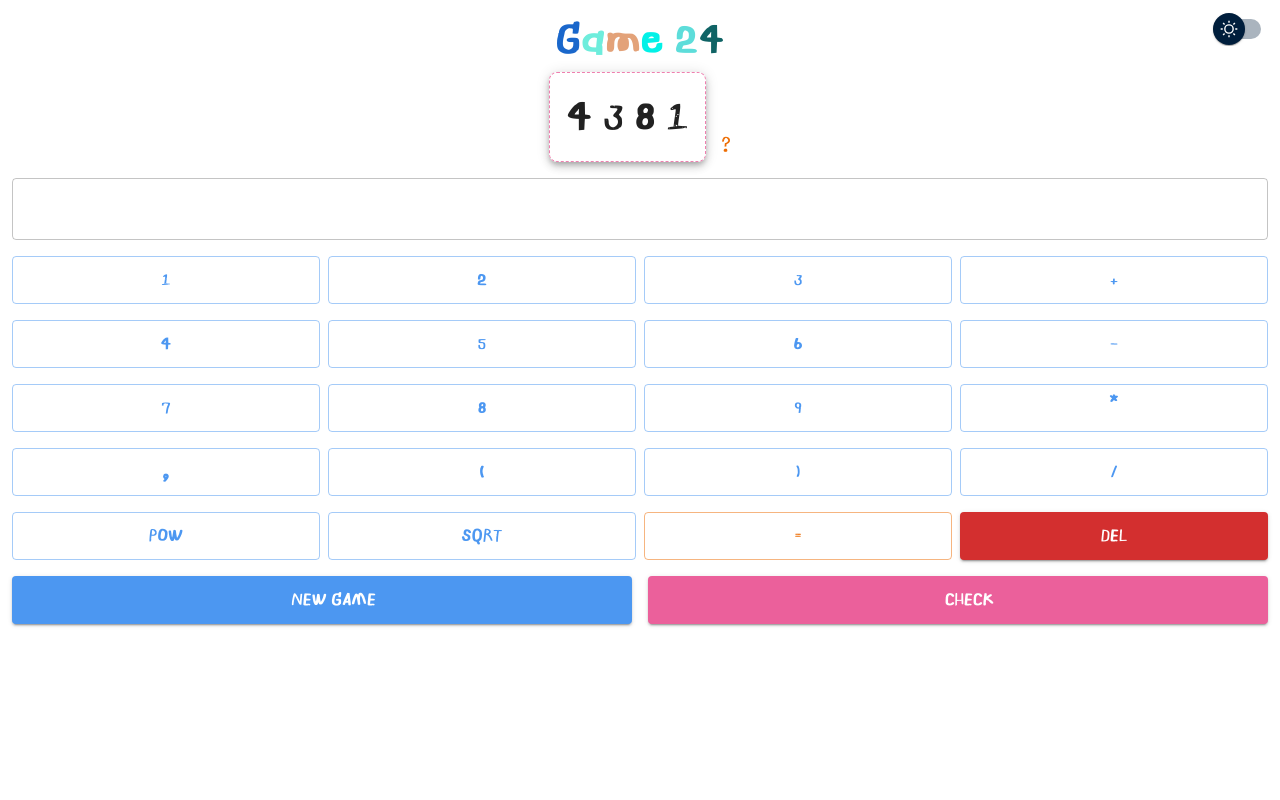
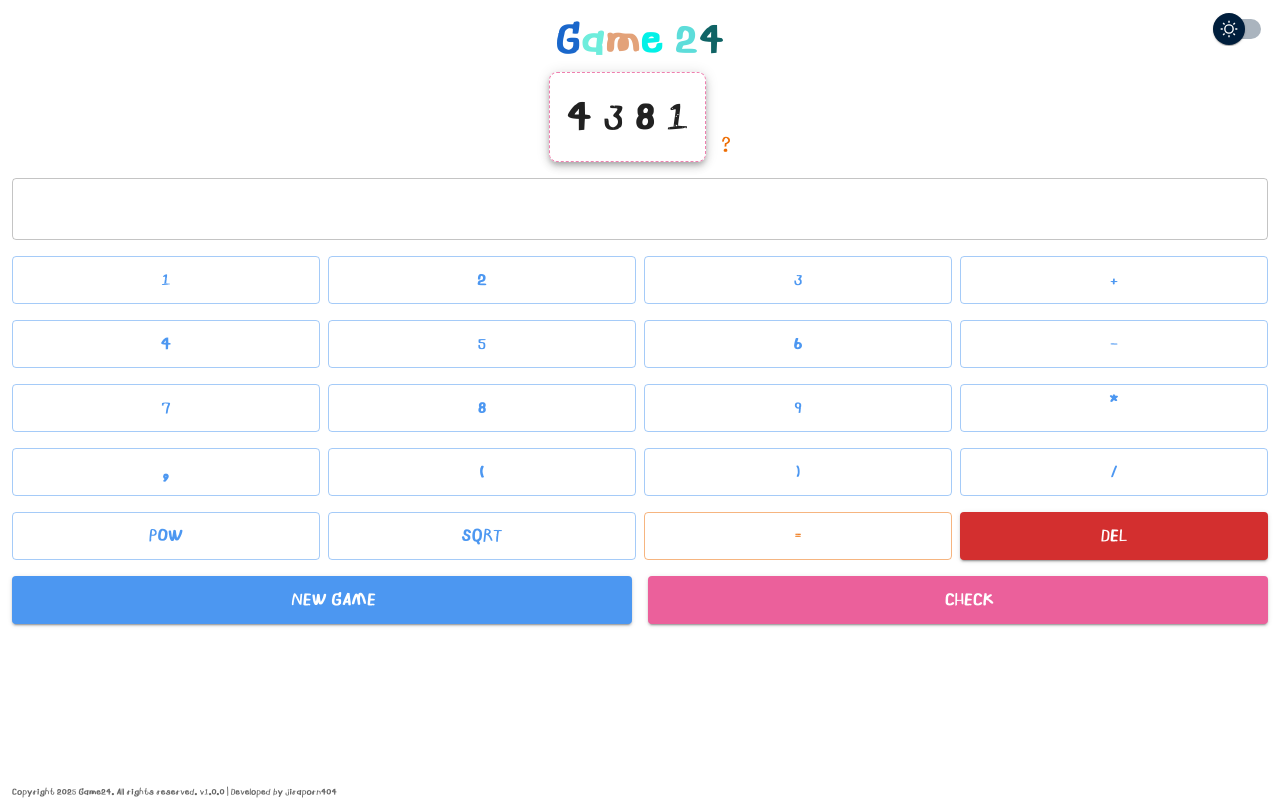
Before and after one commit to jiraporn404/game24, a React (Vite) app: page / in a window 1280 px wide. Built offline with nearby package versions, Linux system fonts and the light colour scheme; some icons are missing; a web font is replaced by a local one.

Commit message:
Add version and copyright

```diff
--- a/src/App.tsx
+++ b/src/App.tsx
@@ -13,6 +13,7 @@ import { useMemo, useState } from "react";
 import Game24 from "./components/game24";
 import { getTheme } from "./theme";
 import { randomColor } from "./utils/random";
+import { version } from "../package.json";
 
 const ModeSwitch = styled(Switch)(({ theme }) => ({
   width: 62,
@@ -125,6 +126,17 @@ function App() {
             </Box>
           </Box>
           <Game24 />
+          <Box
+            sx={{
+              position: "absolute",
+              bottom: 4,
+            }}
+          >
+            <Typography fontSize={10} align="center" color="text.secondary">
+              Copyright 2025 Game24. All rights reserved. v{version} | Developed
+              by jiraporn404
+            </Typography>
+          </Box>
         </ThemeProvider>
       </SnackbarProvider>
     </Box>
```
